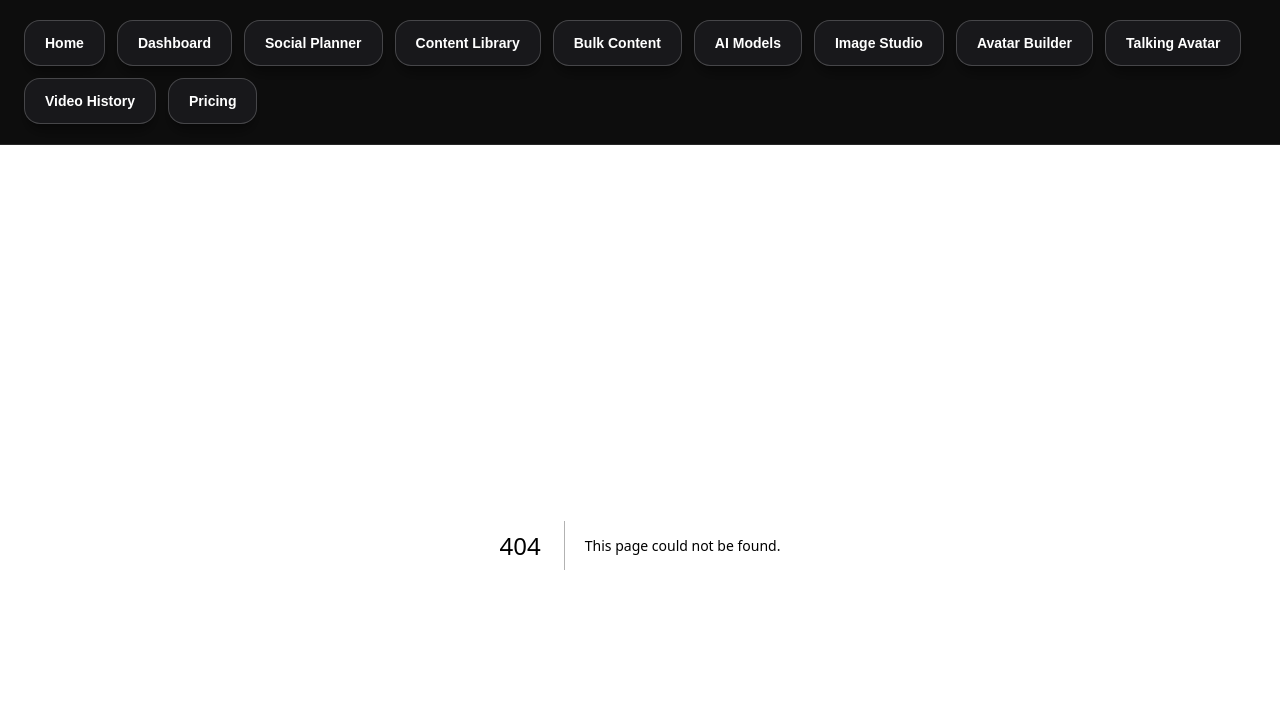
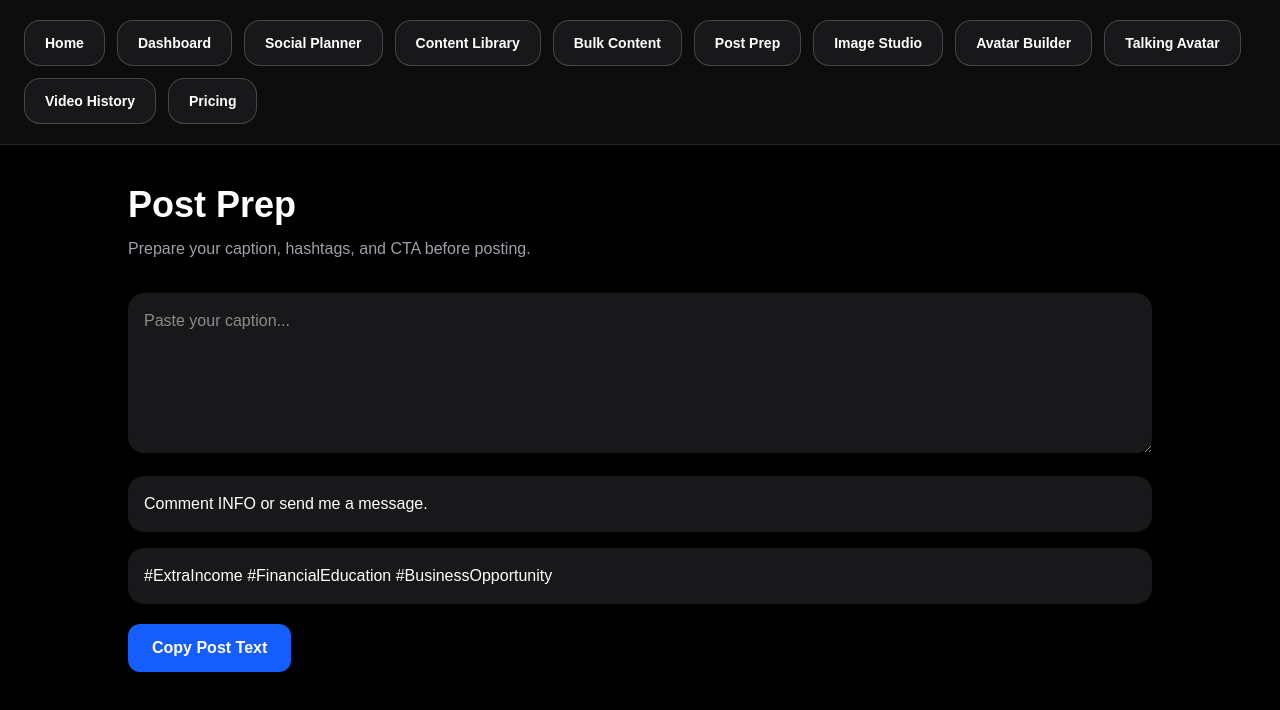
Before and after one commit to lou-delgado34/ai-cash-creator-studio, a Next.js app: page /post-prep in a window 1280 px wide. Before the commit this address had no page. Shown: the top 710 px of the page. Built offline with nearby package versions, Linux system fonts and the light colour scheme.

Commit message:
add post prep page

```diff
--- a/app/layout.tsx
+++ b/app/layout.tsx
@@ -15,7 +15,7 @@ export default function RootLayout({
     ["Social Planner", "/social-planner"],
     ["Content Library", "/content-library"],
     ["Bulk Content", "/bulk-content"],
-    ["AI Models", "/ai-models"],
+    ["Post Prep", "/post-prep"],
     ["Image Studio", "/image-studio"],
     ["Avatar Builder", "/avatar-builder"],
     ["Talking Avatar", "/talking-avatar"],
@@ -32,7 +32,7 @@ export default function RootLayout({
               <a
                 key={href}
                 href={href}
-                className="rounded-2xl border border-white/20 bg-zinc-900 px-5 py-3 text-sm font-bold text-white shadow-lg shadow-black/40 hover:bg-blue-600"
+                className="rounded-2xl border border-white/20 bg-zinc-900 px-5 py-3 text-sm font-bold text-white hover:bg-blue-600"
               >
                 {label}
               </a>
--- /dev/null
+++ b/app/post-prep/page.tsx
@@ -0,0 +1,52 @@
+"use client";
+
+import { useState } from "react";
+
+export default function PostPrepPage() {
+  const [caption, setCaption] = useState("");
+  const [hashtags, setHashtags] = useState("#ExtraIncome #FinancialEducation #BusinessOpportunity");
+  const [cta, setCta] = useState("Comment INFO or send me a message.");
+
+  function copyPost() {
+    navigator.clipboard.writeText(`${caption}\n\n${cta}\n\n${hashtags}`);
+  }
+
+  return (
+    <main className="min-h-screen bg-black px-6 py-10 text-white">
+      <section className="mx-auto max-w-5xl">
+        <h1 className="text-4xl font-bold">Post Prep</h1>
+        <p className="mt-3 text-zinc-400">
+          Prepare your caption, hashtags, and CTA before posting.
+        </p>
+
+        <textarea
+          value={caption}
+          onChange={(e) => setCaption(e.target.value)}
+          className="mt-8 min-h-40 w-full rounded-2xl bg-zinc-900 p-4 text-white"
+          placeholder="Paste your caption..."
+        />
+
+        <input
+          value={cta}
+          onChange={(e) => setCta(e.target.value)}
+          className="mt-4 w-full rounded-2xl bg-zinc-900 p-4 text-white"
+          placeholder="Call to action"
+        />
+
+        <input
+          value={hashtags}
+          onChange={(e) => setHashtags(e.target.value)}
+          className="mt-4 w-full rounded-2xl bg-zinc-900 p-4 text-white"
+          placeholder="Hashtags"
+        />
+
+        <button
+          onClick={copyPost}
+          className="mt-5 rounded-xl bg-blue-600 px-6 py-3 font-bold hover:bg-blue-500"
+        >
+          Copy Post Text
+        </button>
+      </section>
+    </main>
+  );
+}
```
